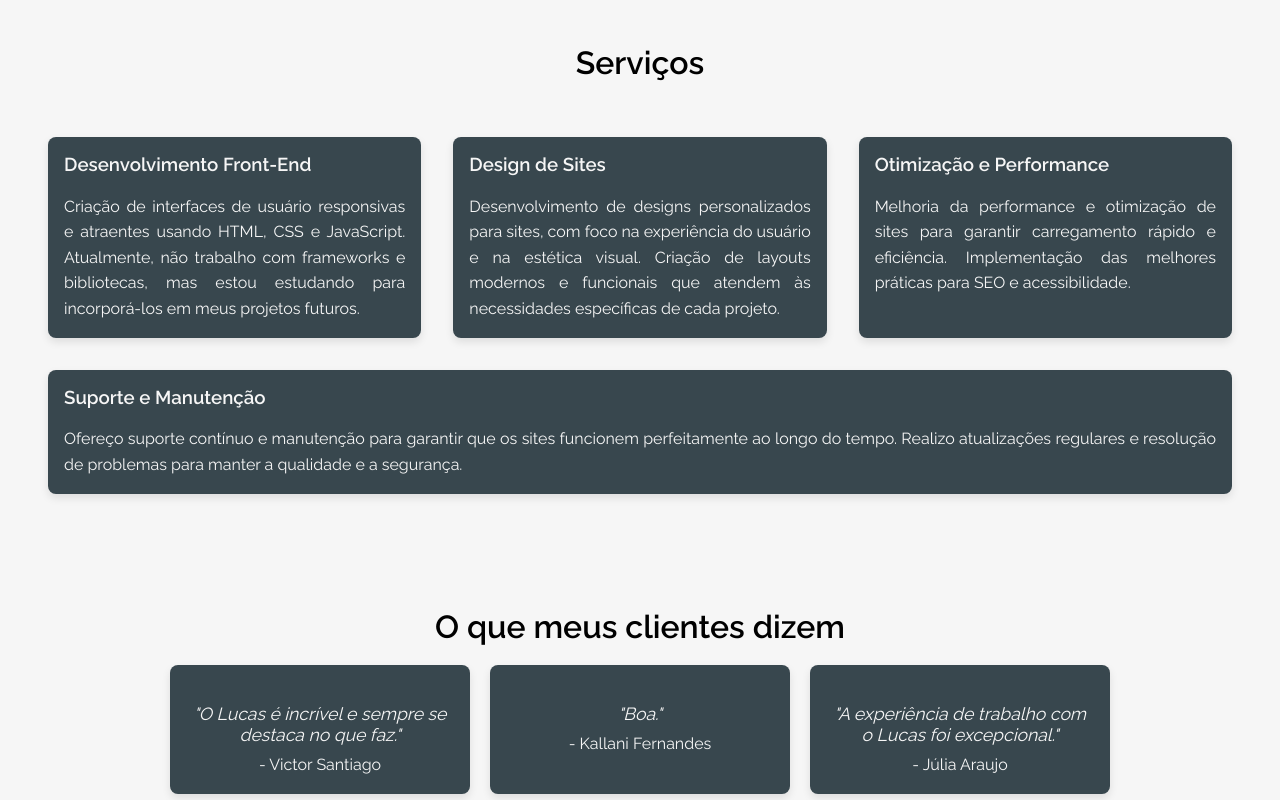
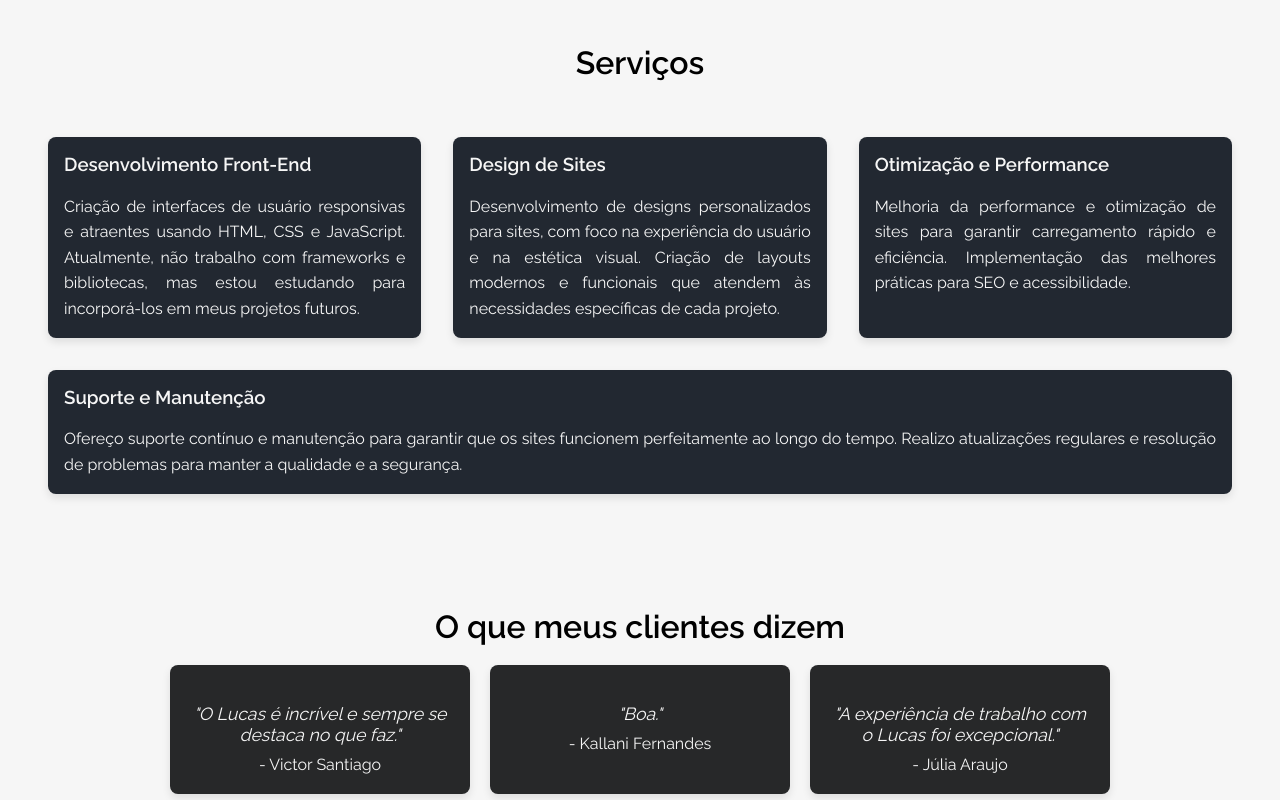
Before and after one commit to lucasweacked/Portfolio, a plain HTML site: page index.html in a window 1280 px wide. Shown: the part 2600-3400 px from the top of the page. Drawn offline with Linux system fonts and the light colour scheme.

Commit message:
Update style.css

```diff
--- a/style.css
+++ b/style.css
@@ -196,7 +196,7 @@ nav a:hover {
 }
 
 .servico {
-    background: #38474E;
+    background: #222831;
     border-radius: 0.5rem;
     box-shadow: 0 0.25rem 0.5rem #0000001a;
     margin: 1rem;
@@ -239,7 +239,7 @@ nav a:hover {
 }
 
 .depoimento {
-    background: #38474E;
+    background: #272829;
     border-radius: 0.5rem;
     padding: 1.25rem;
     max-width: 18.75rem;
@@ -411,7 +411,7 @@ section {
 
     .contato p {
         flex-direction: column;
-        align-items: flex-start; /* Alinha os itens à esquerda em telas menores */
+        align-items: flex-start;
         text-align: center;
         gap: 0.5rem;
         align-items: center;
```
